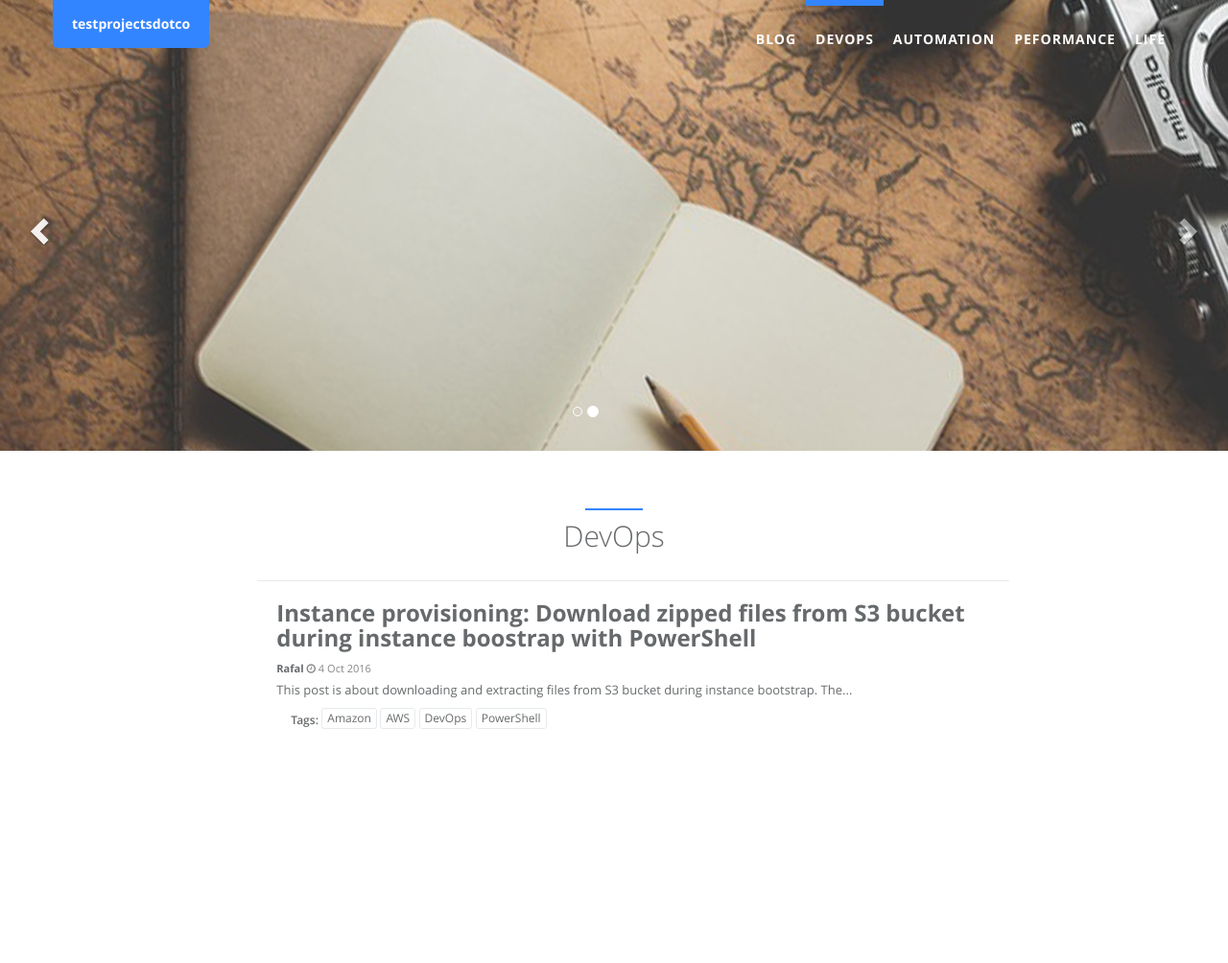
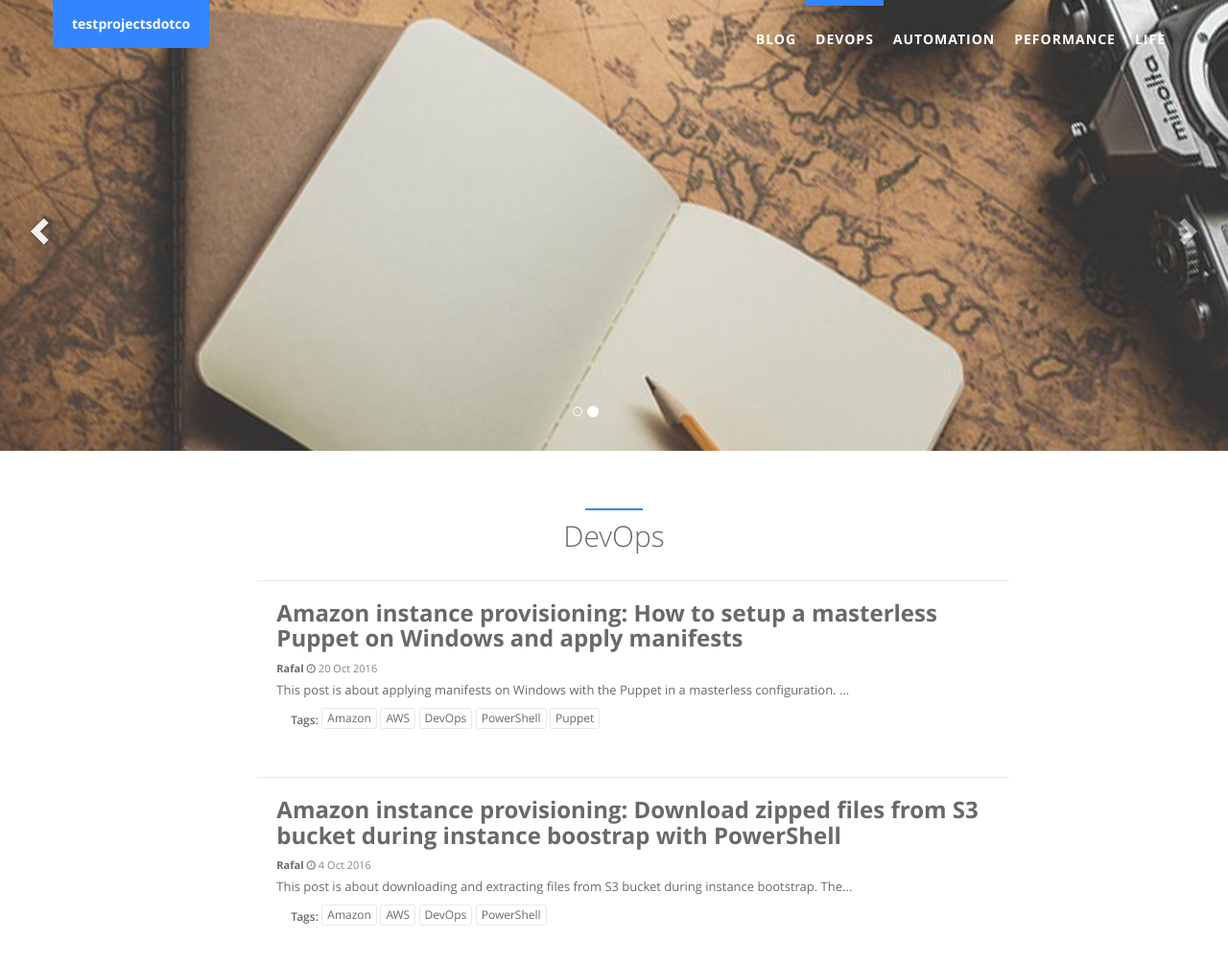
Before and after one commit to rafalf/personal, a Jekyll site: the page built from blog/devops.html, in a window 1280 px wide and 1055 px high. Shown: the top 1004 px of the window at 96% size. Built offline with Jekyll 4.4.1, drawn with Linux system fonts in a browser that asks for light colours.

Commit message:
add new post

````diff
--- /dev/null
+++ b/_posts/2016-10-20-amazon-puppet-server-less.md
@@ -0,0 +1,46 @@
+---
+layout: post
+title:  "Amazon instance provisioning: How to setup a masterless Puppet on Windows and apply manifests"
+date:   2016-10-20
+desc: "How to setup masterless puppet on Windows and apply manifests"
+keywords: "amazon, aws, devops, puppet"
+categories: [DevOps]
+tags: [Amazon, AWS, DevOps, PowerShell, Puppet]
+published: true
+---
+
+
+This post is about applying manifests on Windows with the Puppet in a masterless configuration.
+In a nutshell, Puppet is installed during instance bootstrap and then once instance is up and running puppet manifests are applied.
+
+__When and why Puppet in the masterless configuration?__
+* No need to worry about certificates
+* No need to look after the master node which could be another point of failure
+* No need to update boxes frequently
+
+&nbsp;
+
+Let's bring up the code ...
+
+&nbsp;
+
+### Step 1: Install puppet with Powershell
+
+&nbsp;
+
+```
+Some code
+
+```
+&nbsp;
+
+
+&nbsp;
+
+### Step 2: Run puppet apply
+
+&nbsp;
+
+```
+Some code
+```
````
Also changed, not shown: _posts/2016-10-04-amazon-s3-download.md (+11 -7 lines), 1 other file.
